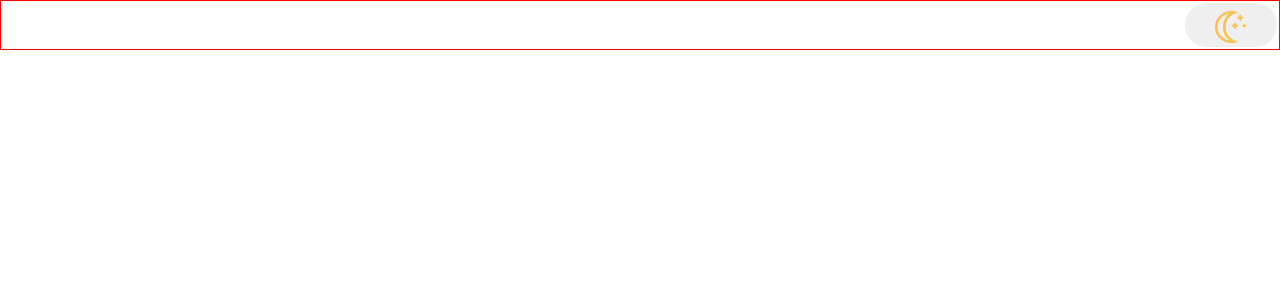
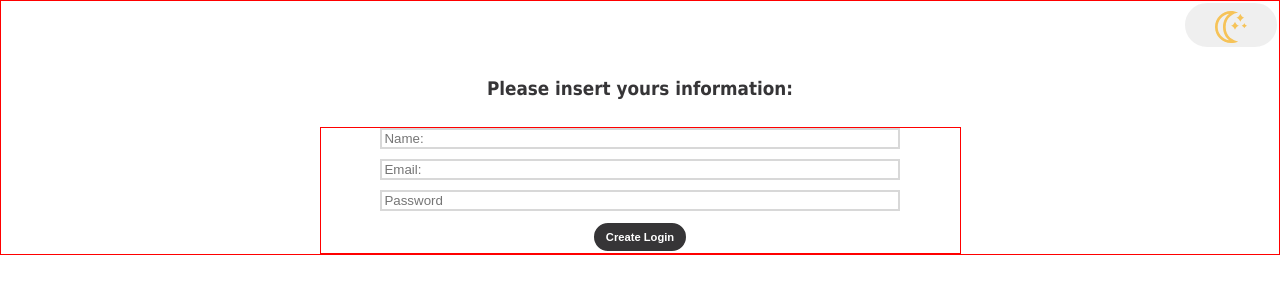
Before and after one commit to DiegoCampos1/wall-app-frontend, a React (Create React App) app: page /create-login in a window 1280 px wide. Shown: the top 300 px of the page. Built offline with nearby package versions, Linux system fonts and the light colour scheme.

Commit message:
Create CreateLogin page

```diff
--- a/src/App.js
+++ b/src/App.js
@@ -12,6 +12,7 @@ import Toggle from './components/Toggle';
 import './App.css';
 import Login from './pages/Login';
 import { MainContainer } from './globalStyles/componentsGlobal';
+import CreateLogin from './pages/CreateLogin/Index';
 
 const App = () => {
   const [theme, themeToggler, mountedComponent] = useDarkMode();
@@ -28,6 +29,7 @@ const App = () => {
         <Router>
           <Switch>
             <Route exact path="/" component={ Login } />
+            <Route exact path="/create-login" component={ CreateLogin } />
           </Switch>
         </Router>
       </MainContainer>
--- /dev/null
+++ b/src/pages/CreateLogin/Index.jsx
@@ -0,0 +1,43 @@
+import React, { useState } from 'react';
+import {
+  Button,
+  Input,
+  LoginContainer,
+  ButtonContainer } from '../Login/styledComponents';
+
+function CreateLogin() {
+  const [name, setName] = useState('');
+  const [email, setEmail] = useState('');
+  const [password, setPassword] = useState('');
+
+  return (
+    <>
+      <h3>Please insert yours information:</h3>
+      <LoginContainer>
+        <Input
+          type="text"
+          placeholder="Name:"
+          value={ name }
+          onChange={ (e) => setName(e.target.value) }
+        />
+        <Input
+          type="email"
+          placeholder="Email:"
+          value={ email }
+          onChange={ (e) => setEmail(e.target.value) }
+        />
+        <Input
+          type="password"
+          placeholder="Password"
+          value={ password }
+          onChange={ (e) => setPassword(e.target.value) }
+        />
+        <ButtonContainer>
+          <Button type="button">Create Login</Button>
+        </ButtonContainer>
+      </LoginContainer>
+    </>
+  );
+}
+
+export default CreateLogin;
```
